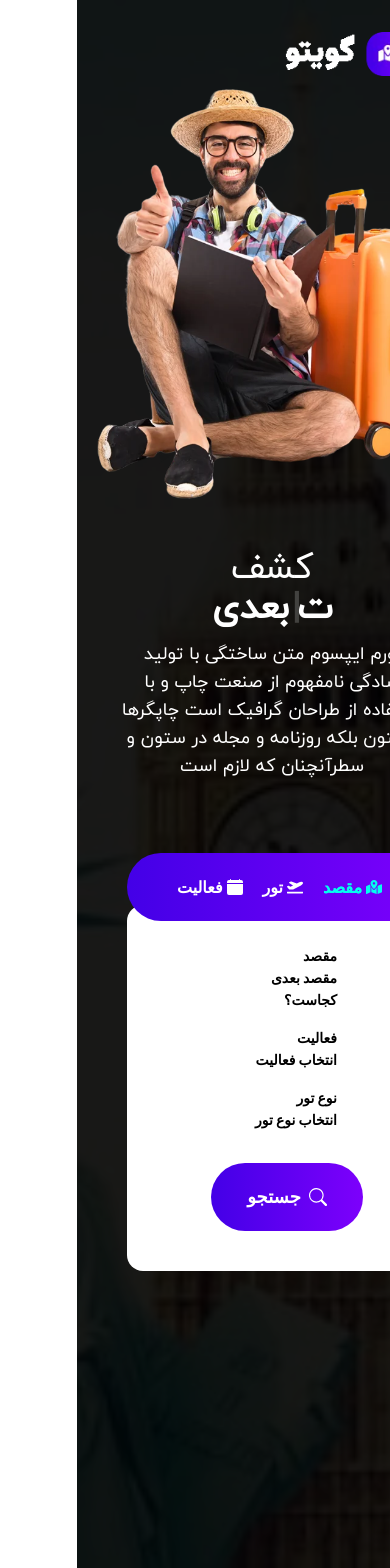
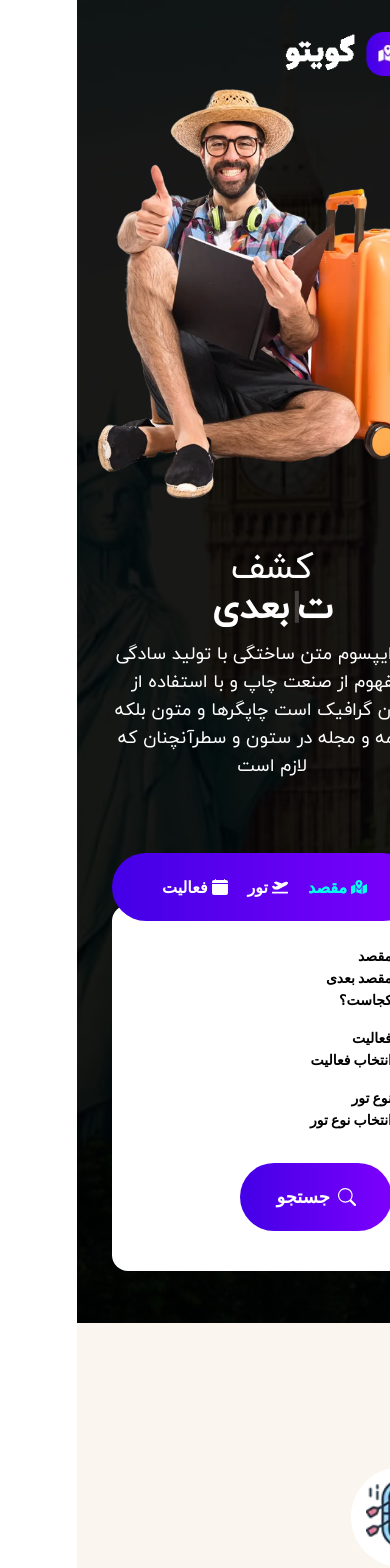
Before and after one commit to shivarahimi/tourism_project, a Next.js app: page / in a window 390 px wide. Shown: the top 1568 px of the page. Built offline with nearby package versions, Linux system fonts and the light colour scheme.

Commit message:
shiva-update

```diff
--- a/src/components/containers/LandingContainer/Intro/Intro.tsx
+++ b/src/components/containers/LandingContainer/Intro/Intro.tsx
@@ -8,7 +8,6 @@ import { Mover } from "#/src/components/common/Animation/Mover/Mover";
 import { RightToLeftImg } from "#/src/components/common/Animation/RightToLeftImg/RightToLeftImg";
 import { FullImage } from "#/src/components/common/FullImage/FullImage";
 import { TabSearchBox } from "./TabSearchBox/TabSearchBox";
-import { motion } from "framer-motion";
 
 interface IPropType {}
 
@@ -20,8 +19,9 @@ const Intro: FC<IPropType> = () => {
   const defaultImage5 = "/images/landing/Intro/ticket1.png";
 
   return (
-    <section className="relative z-20">
+    <section className="xl:relative z-20">
       <div className="flex flex-col-reverse items-center xl:flex-row xl:items-start md:justify-between text-white w-[90%] xl:mt-24 mx-auto">
+        <div className="flex flex-col items-center justify-start z-20">
           <div className="text-center max-w-2xl p-5">
             <div className="text-4xl md:text-7xl">کشف</div>
             <div className="flex items-center justify-center mb-3">
@@ -45,6 +45,9 @@ const Intro: FC<IPropType> = () => {
               ستون و سطرآنچنان که لازم است
             </p>
           </div>
+          <TabSearchBox />
+        </div>
+
         <Mover duration={3} animName="easeInOut">
           <FullImage src={defaultImage1} alt="مرد" width={550} height={550} />
         </Mover>
@@ -85,7 +88,6 @@ const Intro: FC<IPropType> = () => {
           <FullImage src={defaultImage2} alt="ابر" width={250} height={250} />
         </RightToLeftImg>
       </div>
-      <TabSearchBox />
     </section>
   );
 };
--- a/src/components/containers/LandingContainer/Intro/TabSearchBox/TabSearchBox.tsx
+++ b/src/components/containers/LandingContainer/Intro/TabSearchBox/TabSearchBox.tsx
@@ -40,7 +40,7 @@ const TabSearchBox: FC<IPropType> = () => {
     exit: { opacity: 0, x: -50 },
   };
   return (
-    <section className="flex flex-col-reverse lg:flex-row items-center md:justify-between absolute lg:bottom-34 lg:right-30 xl:bottom-24 xl:right-20 gap-12 p-5 text-black font-extrabold">
+    <section className="flex flex-col-reverse lg:flex-row items-center md:justify-between xl:absolute xl:bottom-24 xl:right-20 gap-12 p-5 text-black font-extrabold">
       <Tabs
         activeKey={activeTab}
         onChange={(key) => setActiveTab(key)}
@@ -64,7 +64,7 @@ const TabSearchBox: FC<IPropType> = () => {
                     exit="exit"
                     variants={variants}
                     transition={{ duration: 0.5, ease: "easeInOut" }}
-                    className="flex flex-col lg:flex-row items-center justify-center lg:gap-32 bg-white text-black p-10 md:py-5 rounded-2xl lg:rounded-[100px] w-[320px] sm:w-[500px] md:w-[600px] lg:w-[940px]"
+                    className="flex flex-col lg:flex-row items-start lg:items-center lg:justify-center lg:gap-32 bg-white text-black p-10 md:py-5 rounded-2xl lg:rounded-[100px] w-[320px] sm:w-[500px] md:w-[600px] lg:w-[940px]"
                   >
                     {tabContent.map((item, index) => (
                       <div key={index} className="mb-4 w-[100px]">
--- a/src/components/tools/Headers/Headers.tsx
+++ b/src/components/tools/Headers/Headers.tsx
@@ -8,19 +8,15 @@ import { FaAngleDown, FaRegComment } from "react-icons/fa";
 import { AiOutlineClose } from "react-icons/ai";
 import { FullImage } from "../../common/FullImage/FullImage";
 import { Intro } from "../../containers/LandingContainer/Intro/Intro";
+import Link from "next/link";
 
 interface IPropType {}
 
 const Headers: FC<IPropType> = () => {
-  const [openMenu, setOpenMenu] = useState(null);
-
-  const toggleMenu = (menuKey: any) => {
-    setOpenMenu(openMenu === menuKey ? null : menuKey);
-  };
   const defaultImage = "/images/landing/Headers/logo-2.png";
   const [isOverlayVisible, setIsOverlayVisible] = useState(false);
   return (
-    <header className="header relative bg-[url('/images/landing/Headers/photo_6017237486956299690_y.jpg')] h-[300vh] xl:h-[120vh] bg-cover bg-center bg-no-repeat text-white py-8">
+    <header className="header relative bg-[url('/images/landing/Headers/photo_6017237486956299690_y.jpg')] h-auto bg-cover bg-center bg-no-repeat text-white py-8">
       <div className="absolute inset-0 bg-black bg-opacity-90"></div>
 
       <section className="flex items-center justify-between w-[90%] mx-auto z-50">
@@ -36,7 +32,7 @@ const Headers: FC<IPropType> = () => {
         <ul className="hidden lg:flex lg:items-center lg:justify-center font-bold cursor-pointer gap-5 z-50">
           {headerMenuList.map((item) => (
             <li key={item.key} className="relative group">
-              <div className="flex items-center gap-1">
+              <div className="flex items-center gap-1 hover:text-purple-300">
                 {item.title}
                 <FaAngleDown />
               </div>
@@ -44,12 +40,12 @@ const Headers: FC<IPropType> = () => {
                 <ul className="absolute right-0 top-3 mt-2 hidden w-48 bg-gt-gradient-1 rounded-md shadow-lg group-hover:block">
                   {item.subMenu.map((subItem: any) => (
                     <li key={subItem.id} className="relative group">
-                      <a
+                      <Link
                         href={subItem.href}
                         className="block px-4 py-2 text-white hover:underline hover:decoration-1 underline-offset-4 hover:underline-offset-2 transition-all duration-500"
                       >
                         {subItem.title}
-                      </a>
+                      </Link>
                       {/* {subItem.subMenu && (
                         <ul className="absolute left-full top-0 hidden bg-gt-gradient-1 rounded-md shadow-lg group-hover:block">
                           {subItem.subMenu.map((childItem: any) => (
```
Lines whose indentation alone changed are shown as unchanged.
